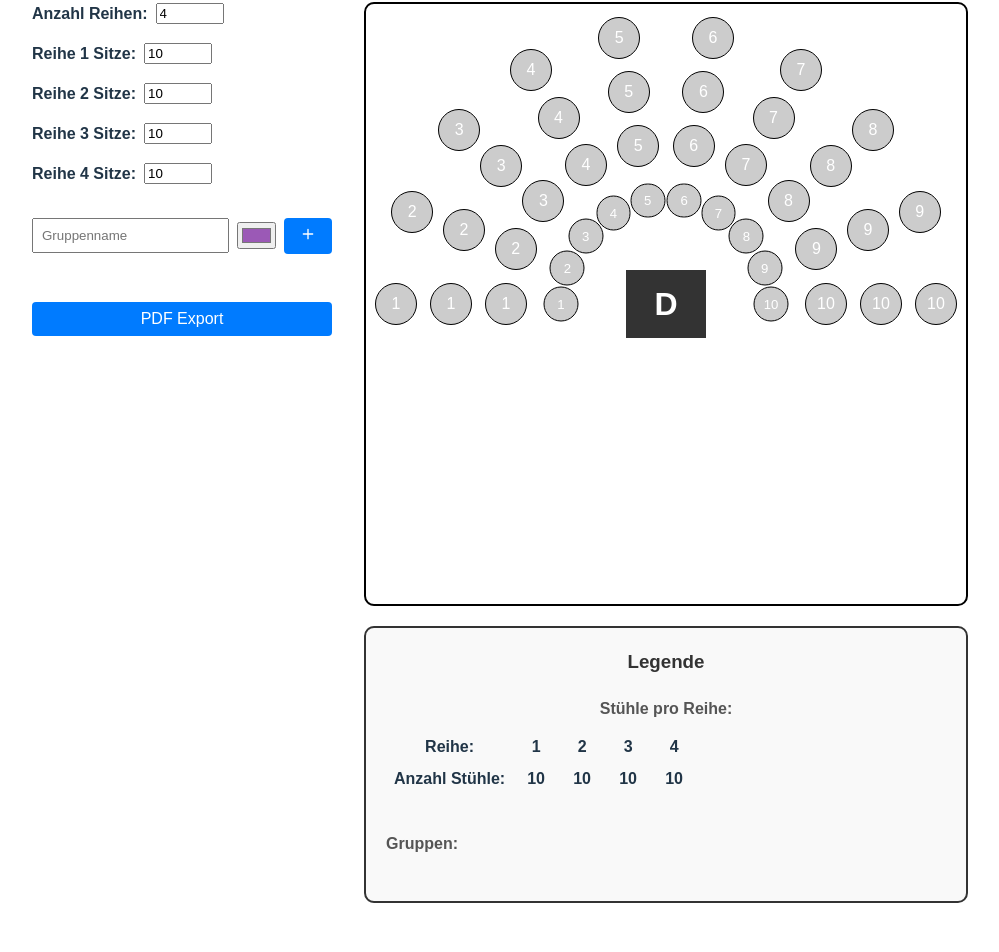
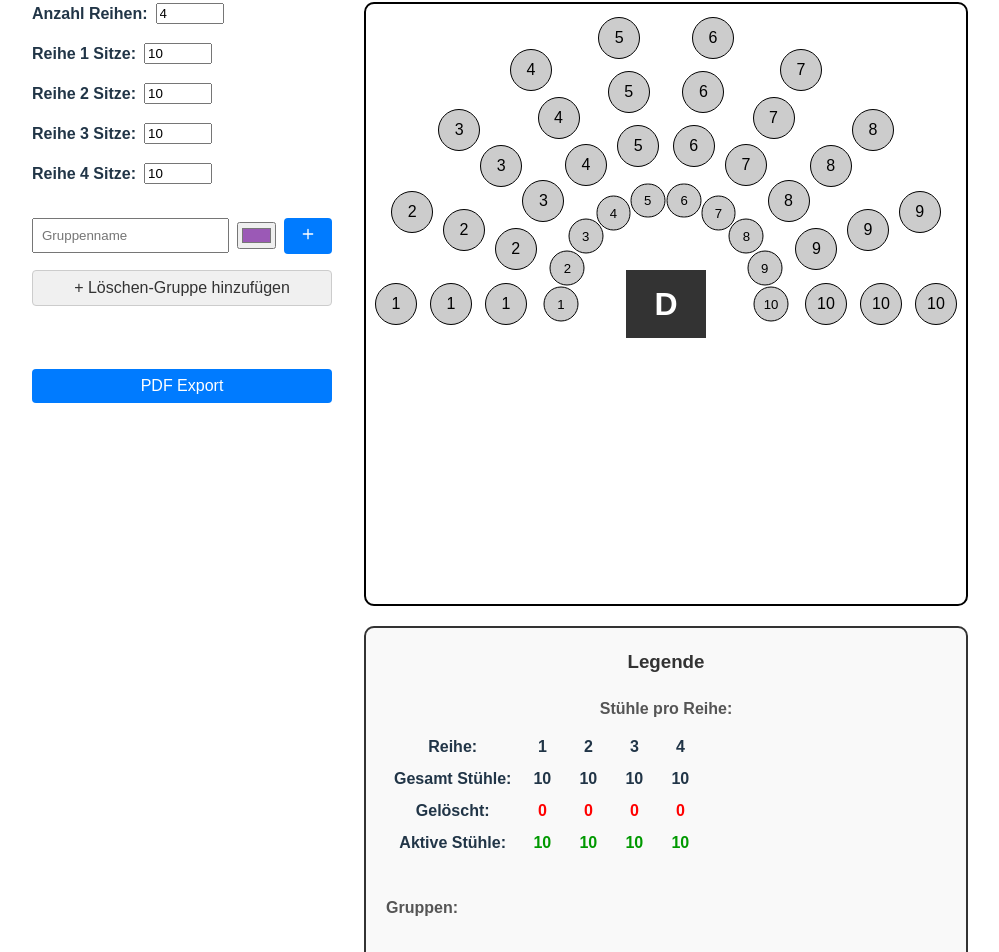
Before and after one commit to Swisscoder77/orchestra-seats, a React (Vite) app in the folder my-react-app/: page / in a window 1280 px wide. Shown: the part 155-1107 px from the top of the page, without its empty margins (140-1139 px from the left). Built offline with nearby package versions, Linux system fonts and the light colour scheme.

Commit message:
hide-seats

```diff
--- a/my-react-app/src/App.jsx
+++ b/my-react-app/src/App.jsx
@@ -50,14 +50,14 @@ function App() {
   const predefinedColors = ['#E74C3C', '#3498DB', '#2ECC71', '#F39C12', '#9B59B6', '#1ABC9C', '#E67E22', '#34495E', '#F1C40F', '#E91E63'];
 
   useEffect(() => {
-    const usedColors = groups.map(g => g.color);
+    const usedColors = groups.filter(g => g.name !== "Löschen").map(g => g.color);
     const availableColors = predefinedColors.filter(c => !usedColors.includes(c));
     const randomColor = availableColors.length > 0 ? availableColors[Math.floor(Math.random() * availableColors.length)] : predefinedColors[Math.floor(Math.random() * predefinedColors.length)];
     setNewGroupColor(randomColor);
   }, [groups]);
 
   const addGroup = () => {
-    if (newGroupName.trim()) {
+    if (newGroupName.trim() && newGroupName.trim() !== "Löschen") {
       setGroups([...groups, { name: newGroupName, color: newGroupColor, seats: new Set() }]);
       setNewGroupName('');
       setNewGroupColor('#FF6B6B');
@@ -71,12 +71,14 @@ function App() {
   };
 
   const startEditGroup = (index) => {
+    if (groups[index].name !== "Löschen") {
       setEditingGroup(index);
       setEditName(groups[index].name);
+    }
   };
 
   const saveEditGroup = () => {
-    if (editName.trim()) {
+    if (editName.trim() && editName.trim() !== "Löschen") {
       setGroups(groups.map((g, i) => i === editingGroup ? { ...g, name: editName } : g));
     }
     setEditingGroup(null);
@@ -85,7 +87,30 @@ function App() {
 
   const toggleSeatInGroup = (rowIndex, seatIndex) => {
     if (selectedGroup === null) return;
+
     const seatId = `${rowIndex}-${seatIndex}`;
+    const selectedGroupData = groups[selectedGroup];
+
+    // Wenn die Lösch-Gruppe ausgewählt ist
+    if (selectedGroupData.name === "Löschen") {
+      // Entferne den Sitz aus allen FARB-Gruppen und füge ihn zur Lösch-Gruppe hinzu
+      setGroups(groups.map(g => {
+        const newSeats = new Set(g.seats);
+        if (g.name === "Löschen") {
+          // Zur Lösch-Gruppe hinzufügen
+          if (newSeats.has(seatId)) {
+            newSeats.delete(seatId); // Entfernen, wenn schon drin
+          } else {
+            newSeats.add(seatId); // Hinzufügen, wenn nicht drin
+          }
+        } else {
+          // Aus allen anderen Gruppen entfernen
+          newSeats.delete(seatId);
+        }
+        return { ...g, seats: newSeats };
+      }));
+    } else {
+      // Normales Verhalten für FARB-Gruppen
       setGroups(groups.map((g, i) => {
         const newSeats = new Set(g.seats);
         if (i === selectedGroup) {
@@ -93,13 +118,24 @@ function App() {
             newSeats.delete(seatId);
           } else {
             newSeats.add(seatId);
+            // Wenn zu einer Farb-Gruppe hinzugefügt, aus Lösch-Gruppe entfernen
+            const deleteGroup = groups.find(g => g.name === "Löschen");
+            if (deleteGroup) {
+              const deleteIndex = groups.indexOf(deleteGroup);
+              if (deleteIndex !== -1 && deleteIndex !== selectedGroup) {
+                const deleteSeats = new Set(groups[deleteIndex].seats);
+                deleteSeats.delete(seatId);
+                groups[deleteIndex] = { ...groups[deleteIndex], seats: deleteSeats };
               }
-      } else {
-        // Remove from other groups
+            }
+          }
+        } else if (g.name !== "Löschen") {
+          // Remove from other color groups (but not from delete group)
           newSeats.delete(seatId);
         }
         return { ...g, seats: newSeats };
       }));
+    }
   };
 
   const stageSize = 600 + Math.max(0, numRows - 4) * 50;
@@ -131,6 +167,41 @@ function App() {
     pdf.save('orchestra-seats.pdf');
   };
 
+  // Funktion zum Zählen der gelöschten Sitze pro Reihe
+  const getDeletedSeatsPerRow = () => {
+    const deleteGroupObj = groups.find(g => g.name === "Löschen");
+    if (!deleteGroupObj) return new Array(numRows).fill(0);
+
+    const deletedPerRow = new Array(numRows).fill(0);
+
+    // Zähle gelöschte Sitze pro Reihe
+    deleteGroupObj.seats.forEach(seatId => {
+      const [rowIndex] = seatId.split('-').map(Number);
+      if (rowIndex >= 0 && rowIndex < numRows) {
+        deletedPerRow[rowIndex]++;
+      }
+    });
+
+    return deletedPerRow;
+  };
+
+  // Funktion zum Berechnen der aktiven Sitze pro Reihe
+  const getActiveSeatsPerRow = () => {
+    const totalSeats = seatsPerRow.slice(0, numRows);
+    const deletedSeats = getDeletedSeatsPerRow();
+
+    return totalSeats.map((total, index) => {
+      const deleted = deletedSeats[index] || 0;
+      return Math.max(0, total - deleted);
+    });
+  };
+
+  // Trenne die Lösch-Gruppe von anderen Gruppen
+  const deleteGroupObj = groups.find(g => g.name === "Löschen");
+  const otherGroups = groups.filter(g => g.name !== "Löschen");
+  const activeSeatsPerRow = getActiveSeatsPerRow();
+  const deletedSeatsPerRow = getDeletedSeatsPerRow();
+
   return (
     <div className="app">
       <h1>Besatzung</h1>
@@ -142,7 +213,6 @@ function App() {
               <input
                 type="number"
                 min="1"
-                max="7"
                 value={numRows}
                 onChange={(e) => handleNumRowsChange(e.target.value)}
               />
@@ -178,10 +248,54 @@ function App() {
                 </svg>
               </button>
             </div>
+
+            {/* Lösch-Gruppe immer zuoberst */}
+            {deleteGroupObj && (
+              <div className={`group-item ${selectedGroup === groups.indexOf(deleteGroupObj) ? 'selected' : ''}`} style={{marginBottom: '15px', border: '2px solid #ccc'}}>
+                <span
+                  style={{
+                    color: '#666',
+                    fontStyle: 'italic'
+                  }}
+                >
+                  Löschen
+                </span>
+                <button onClick={() => {
+                  const deleteIndex = groups.indexOf(deleteGroupObj);
+                  setSelectedGroup(selectedGroup === deleteIndex ? null : deleteIndex);
+                }}>
+                  <svg width="16" height="16" viewBox="0 0 24 24" fill="none" xmlns="http://www.w3.org/2000/svg">
+                    <path d="M11 4H4a2 2 0 00-2 2v14a2 2 0 002 2h14a2 2 0 002-2v-7" stroke="currentColor" strokeWidth="2" strokeLinecap="round" strokeLinejoin="round"/>
+                    <path d="M18.5 2.5a2.121 2.121 0 013 3L12 15l-4 1 1-4 9.5-9.5z" stroke="currentColor" strokeWidth="2" strokeLinecap="round" strokeLinejoin="round"/>
+                  </svg>
+                </button>
+              </div>
+            )}
+
+            {/* "Löschen" Gruppe Button nur wenn nicht existiert */}
+            {!deleteGroupObj && (
+              <button
+                onClick={() => {
+                  setGroups([{ name: "Löschen", color: "#ffffff", seats: new Set() }, ...groups]);
+                }}
+                style={{
+                  marginBottom: '15px',
+                  backgroundColor: '#f0f0f0',
+                  color: '#333',
+                  border: '1px solid #ccc'
+                }}
+              >
+                + Löschen-Gruppe hinzufügen
+              </button>
+            )}
+
+            {/* Andere Gruppen */}
             <div className="groups-list">
-              {groups.map((group, index) => (
-                <div key={index} className={`group-item ${selectedGroup === index ? 'selected' : ''}`}>
-                  {editingGroup === index ? (
+              {otherGroups.map((group, index) => {
+                const originalIndex = groups.findIndex(g => g === group);
+                return (
+                  <div key={originalIndex} className={`group-item ${selectedGroup === originalIndex ? 'selected' : ''}`}>
+                    {editingGroup === originalIndex ? (
                       <input
                         type="text"
                         value={editName}
@@ -192,28 +306,34 @@ function App() {
                       />
                     ) : (
                       <>
-                      <span style={{ color: group.color }} onClick={() => startEditGroup(index)}>{group.name}</span>
+                        <span
+                          style={{ color: group.color }}
+                          onClick={() => startEditGroup(originalIndex)}
+                        >
+                          {group.name}
+                        </span>
                         <input
                           type="color"
                           value={group.color}
-                        onChange={(e) => setGroups(groups.map((g, i) => i === index ? { ...g, color: e.target.value } : g))}
+                          onChange={(e) => setGroups(groups.map((g, i) => i === originalIndex ? { ...g, color: e.target.value } : g))}
                           style={{ width: '30px', height: '30px', border: 'none', cursor: 'pointer' }}
                         />
                       </>
                     )}
-                  <button onClick={() => setSelectedGroup(selectedGroup === index ? null : index)}>
+                    <button onClick={() => setSelectedGroup(selectedGroup === originalIndex ? null : originalIndex)}>
                       <svg width="16" height="16" viewBox="0 0 24 24" fill="none" xmlns="http://www.w3.org/2000/svg">
                         <path d="M11 4H4a2 2 0 00-2 2v14a2 2 0 002 2h14a2 2 0 002-2v-7" stroke="currentColor" strokeWidth="2" strokeLinecap="round" strokeLinejoin="round"/>
                         <path d="M18.5 2.5a2.121 2.121 0 013 3L12 15l-4 1 1-4 9.5-9.5z" stroke="currentColor" strokeWidth="2" strokeLinecap="round" strokeLinejoin="round"/>
                       </svg>
                     </button>
-                  <button onClick={() => deleteGroup(index)}>
+                    <button onClick={() => deleteGroup(originalIndex)}>
                       <svg width="16" height="16" viewBox="0 0 24 24" fill="none" xmlns="http://www.w3.org/2000/svg">
                         <path d="M3 6h18M19 6v14a2 2 0 01-2 2H7a2 2 0 01-2-2V6m3 0V4a2 2 0 012-2h4a2 2 0 012 2v2M10 11v6M14 11v6" stroke="currentColor" strokeWidth="2" strokeLinecap="round" strokeLinejoin="round"/>
                       </svg>
                     </button>
                   </div>
-              ))}
+                );
+              })}
             </div>
             <button onClick={exportToPDF}>PDF Export</button>
           </div>
@@ -241,28 +361,55 @@ function App() {
                     const rad = (angle * Math.PI) / 180;
                     const x = radius * Math.sin(rad);
                     const y = -radius * Math.cos(rad);
+
+                    const seatId = `${rowIndex}-${seatIndex}`;
+                    const groupForSeat = groups.find(g => g.seats.has(seatId));
+                    const isDeleteGroupSelected = selectedGroup !== null && groups[selectedGroup]?.name === "Löschen";
+                    const isDeleteGroupSeat = groupForSeat?.name === "Löschen";
+                    const isColorGroupSeat = groupForSeat && groupForSeat.name !== "Löschen";
+
+                    // Bestimme die Hintergrundfarbe
+                    let backgroundColor = '#ccc'; // Standard grau
+                    if (isDeleteGroupSeat) {
+                      backgroundColor = '#ffffff'; // Weiß für Lösch-Gruppe
+                    } else if (isColorGroupSeat) {
+                      backgroundColor = groupForSeat.color; // Gruppenfarbe für Farb-Gruppen
+                    }
+
+                    // Bestimme die Randfarbe
+                    let borderColor = '#000'; // Standard schwarz
+                    if (isDeleteGroupSeat) {
+                      borderColor = '#ccc'; // Hellgrauer Rand für Lösch-Gruppe
+                    } else if (isColorGroupSeat) {
+                      borderColor = darkenColor(groupForSeat.color); // Abgedunkelte Gruppenfarbe
+                    }
+
                     return (
                       <div
                         key={seatIndex}
                         className="seat"
                         style={{
-                          backgroundColor: groups.find(g => g.seats.has(`${rowIndex}-${seatIndex}`))?.color || '#ccc',
-                          borderColor: (() => {
-                            const group = groups.find(g => g.seats.has(`${rowIndex}-${seatIndex}`));
-                            return group ? darkenColor(group.color) : '#000';
-                          })(),
+                          backgroundColor: backgroundColor,
+                          borderColor: borderColor,
                           left: `calc(50% + ${x}px)`,
                           top: `calc(50% + ${y}px)`,
                           width: rowSeatSize,
                           height: rowSeatSize,
                           fontSize: rowSeatSize / 2.5,
                           fontWeight: '500',
+                          // Spezielle Styling für Löschen-Gruppe
+                          color: isDeleteGroupSeat ? '#ffffff' : '#000',
+                          opacity: isDeleteGroupSeat && !isDeleteGroupSelected ? 0 : 1,
+                          cursor: isDeleteGroupSelected ? 'pointer' : 'default',
                         }}
                         onClick={() => toggleSeatInGroup(rowIndex, seatIndex)}
                       >
                         {(() => {
-                          const group = groups.find(g => g.seats.has(`${rowIndex}-${seatIndex}`));
-                          return group ? group.name.substring(0, 3) : seatIndex + 1;
+                          if (isDeleteGroupSeat) {
+                            // Für Löschen-Gruppe: Leerer Text im Normalzustand
+                            return isDeleteGroupSelected ? "X" : "";
+                          }
+                          return groupForSeat ? groupForSeat.name.substring(0, 3) : seatIndex + 1;
                         })()}
                       </div>
                     );
@@ -285,9 +432,21 @@ function App() {
                     ))}
                   </tr>
                   <tr>
-                    <td>Anzahl Stühle:</td>
+                    <td>Gesamt Stühle:</td>
                     {seatsPerRow.slice(0, numRows).map((seats, index) => (
                       <td key={index}>{seats}</td>
+                    ))}
+                  </tr>
+                  <tr>
+                    <td>Gelöscht:</td>
+                    {deletedSeatsPerRow.map((deleted, index) => (
+                      <td key={index} style={{ color: '#ff0000' }}>{deleted}</td>
+                    ))}
+                  </tr>
+                  <tr style={{ fontWeight: 'bold' }}>
+                    <td>Aktive Stühle:</td>
+                    {activeSeatsPerRow.map((active, index) => (
+                      <td key={index} style={{ color: '#009900' }}>{active}</td>
                     ))}
                   </tr>
                 </tbody>
@@ -295,12 +454,39 @@ function App() {
             </div>
             <div className="groups-info">
               <h4>Gruppen:</h4>
-              {groups.map((group, index) => (
-                <div key={index} className="legend-group">
-                  <div className="color-box" style={{ backgroundColor: group.color }}></div>
+              {deleteGroupObj && (
+                <div className="legend-group">
+                  <div
+                    className="color-box"
+                    style={{
+                      backgroundColor: '#ffffff',
+                      border: '1px solid #ccc'
+                    }}
+                  ></div>
+                  <span style={{ fontStyle: 'italic' }}>Löschen</span>
+                  <span style={{ marginLeft: '10px', color: '#666', fontSize: '0.9em' }}>
+                    ({deleteGroupObj.seats.size} Sitze)
+                  </span>
+                </div>
+              )}
+              {otherGroups.map((group, index) => {
+                const originalIndex = groups.findIndex(g => g === group);
+                return (
+                  <div key={originalIndex} className="legend-group">
+                    <div
+                      className="color-box"
+                      style={{
+                        backgroundColor: group.color,
+                        border: 'none'
+                      }}
+                    ></div>
                     <span>{group.name}</span>
+                    <span style={{ marginLeft: '10px', color: '#666', fontSize: '0.9em' }}>
+                      ({group.seats.size} Sitze)
+                    </span>
                   </div>
-              ))}
+                );
+              })}
             </div>
           </div>
         </div>
```
Lines whose indentation alone changed are shown as unchanged.
